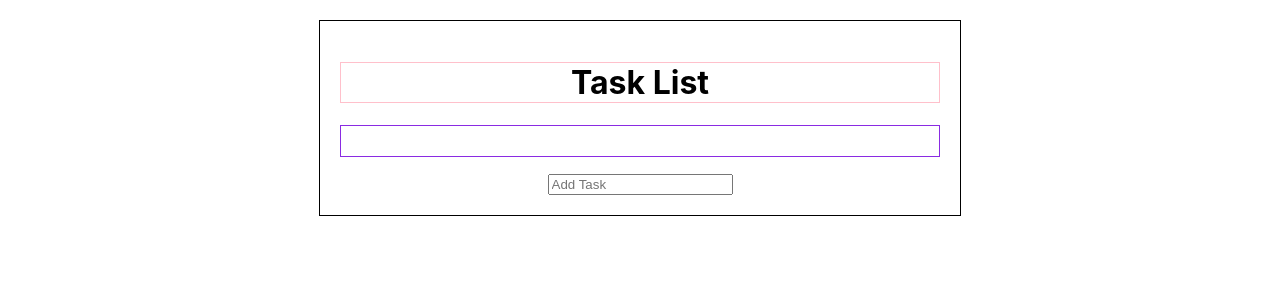
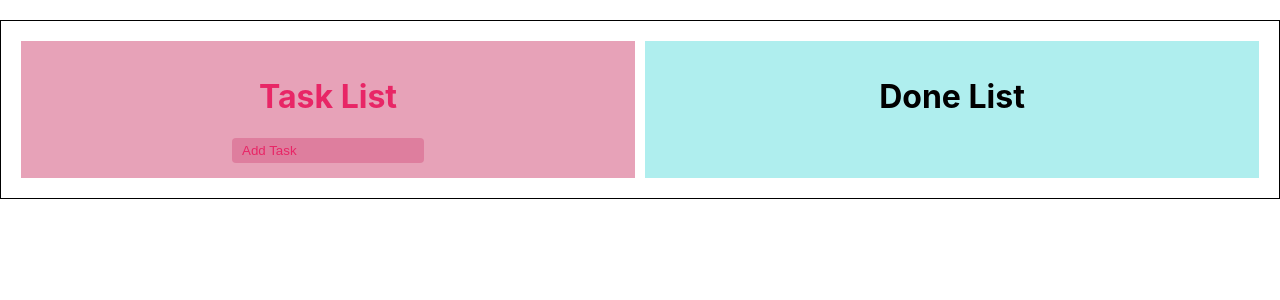
Before and after one commit to monicasalamanca/ToDoList, a React (Create React App) app: page / in a window 1280 px wide. Shown: the top 300 px of the page. Built offline with nearby package versions, Linux system fonts and the light colour scheme.

Commit message:
styled components for todo list and added done list

```diff
--- a/src/App.js
+++ b/src/App.js
@@ -1,32 +1,41 @@
 import React from 'react';
 import Task from './components/Task';
-import AddTask from './components/AddTask';
+import AddTaskTodo from './components/AddTaskTodo';
 import './App.scss';
 
 class App extends React.Component {
   state = {
-    tasks: {}
+    tasksTodo: {},
+    tasksDone: {}
   };
 
-  addTask = (task) => {
+  addTaskTodo = (taskTodo) => {
     // 1. Take a copy of the existing state
-    const tasks = { ...this.state.tasks };
+    const tasksTodo = { ...this.state.tasksTodo };
     // 2. Add our new task to that variable
-    tasks[`task${Date.now()}`] = task;
+    tasksTodo[`task${Date.now()}`] = taskTodo;
     // 3. set the new task object to state
     this.setState({
-      tasks
+      tasksTodo
     });
   };
 
   render() {
     return (
       <div className="App">
-        <h1>Task List</h1>
-        <ul className="task-list">
-          {Object.keys(this.state.tasks).map(key => <Task key={key} taskDets={this.state.tasks[key]} />)}
-        </ul>
-        <AddTask addTask={this.addTask} />
+        <div className="todo-wrapper">
+          <h1>Task List</h1>
+          <ul className="todo-list">
+            {Object.keys(this.state.tasksTodo).map(key => <Task key={key} taskDets={this.state.tasksTodo[key]} />)}
+          </ul>
+          <AddTaskTodo addTaskTodo={this.addTaskTodo} />
+        </div>
+        <div className="done-wrapper">
+          <h1>Done List</h1>
+          <ul className="done-list">
+
+          </ul>
+        </div>
       </div>
     );
   }
--- a/src/App.scss
+++ b/src/App.scss
@@ -2,16 +2,51 @@
   text-align: center;
   border: 1px solid #000;
   padding: 20px;
-  width: 600px;
+  width: auto;
   margin: 0 auto;
   margin-top: 20px;
+  display: grid;
+  grid-template-columns: 1fr 1fr;
+  column-gap: 10px;
 
-  h1 {
-    border: 1px solid pink;
+  .todo-wrapper {
+    padding: 15px;
+    background-color: palevioletred;
+    background-color: rgba(219, 112, 147, 0.65);
+
+    h1 {
+      color: #e82666;
+    }
+
+    ul.todo-list {
+      list-style-type: none;
+      padding: 0;
+
+      li {
+        background-color: whitesmoke;
+        padding: 5px 5px 5px 10px;
+        margin-bottom: 2px;
+        text-align: left;
+        border-radius: 4px;
+      }
+    }
+
+    .add-task-input {
+      border-radius: 4px;
+      padding: 5px 5px 5px 10px;
+      outline: none;
+      background-color: rgba(219, 112, 147, 0.70);
+      border: palevioletred;
+      color: #e82666;
+
+      &::placeholder {
+        color: #e82666;
+      }
+    }
   }
 
-  .task-list {
+  .done-wrapper {
     padding: 15px;
-    border: 1px solid blueviolet;
+    background-color: paleturquoise;
   }
 }
--- a/src/components/AddTask.js
+++ b/src/components/AddTaskTodo.js
@@ -1,16 +1,16 @@
 import React from 'react';
 
-class AddTask extends React.Component {
+class AddTaskTodo extends React.Component {
 
   taskInput = React.createRef();
 
-  addTask = (e) => {
+  addTaskTodo = (e) => {
     var task = {}
     if (e.keyCode === 13) {
       task = {
         taskText: this.taskInput.current.value
       }
-      this.props.addTask(task);
+      this.props.addTaskTodo(task);
       // Clear the input
       this.taskInput.current.value = "";
     }
@@ -20,11 +20,12 @@ class AddTask extends React.Component {
     return (
       <input
         type="text"
+        className="add-task-input"
         ref={this.taskInput}
         placeholder="Add Task"
-        onKeyUp={this.addTask} />
+        onKeyUp={this.addTaskTodo} />
     )
   }
 }
 
-export default AddTask;
+export default AddTaskTodo;
```
